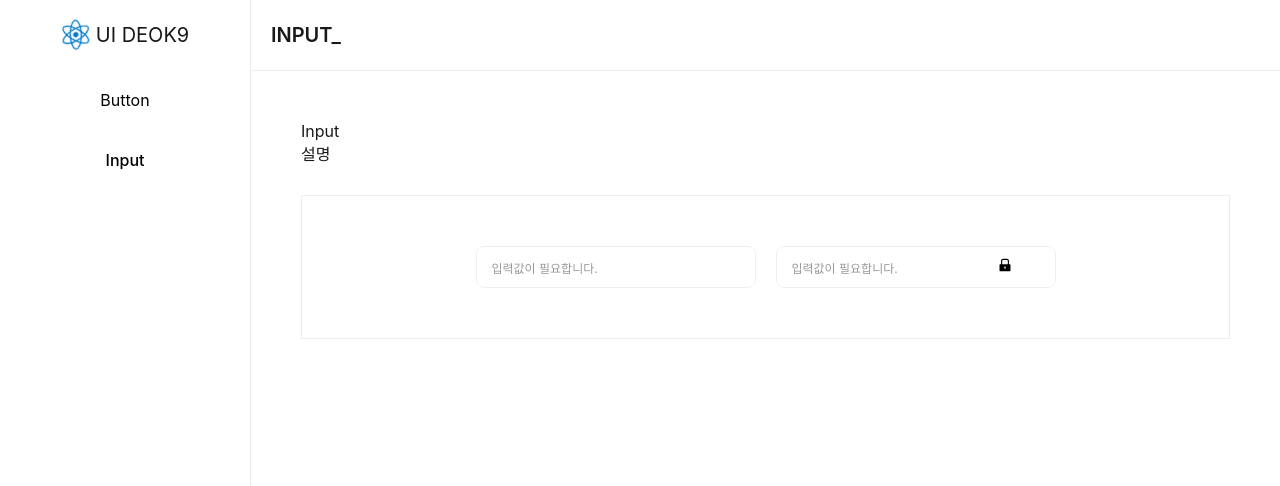
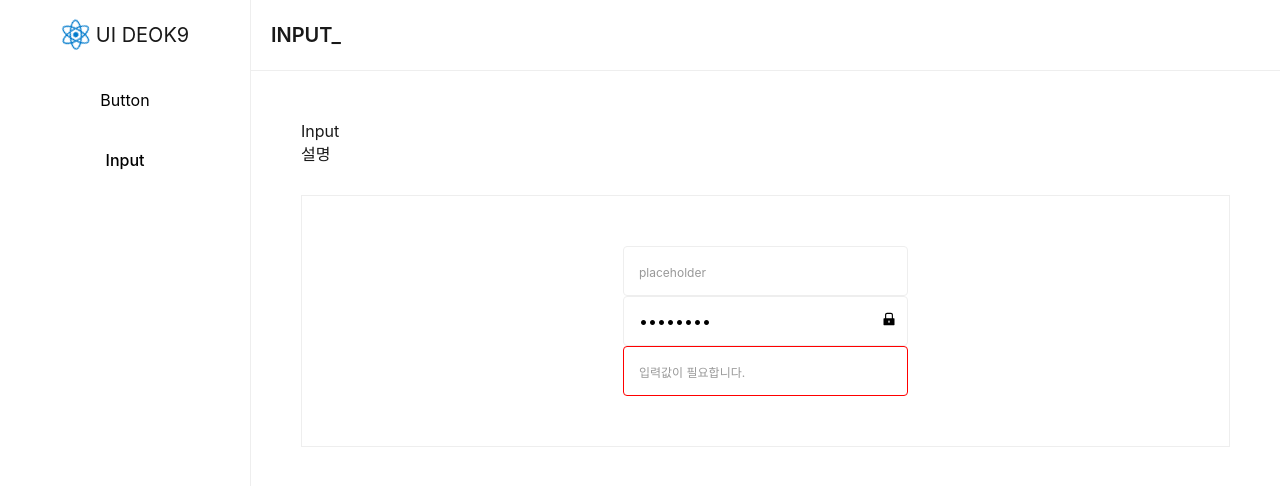
Before and after one commit to KangDeokHyoung/uiDeok, a React (Create React App) app: page /components/input in a window 1280 px wide. Shown: the top 486 px of the page. Built offline with nearby package versions, Linux system fonts and the light colour scheme.

Commit message:
input focus 추가 및 dialog 작업 진행중

```diff
--- a/src/common/scss/components/ui_input.scss
+++ b/src/common/scss/components/ui_input.scss
@@ -1,12 +1,27 @@
 @import "common/scss/utils.scss";
 
 #ui_input {
-  border: 1px solid #eeeeee;
   border-radius: 8px;
-  overflow: hidden;
+  @include flex(center, space-between);
+  height: 50px;
   position: relative;
+
+  &.error {
+    & > input {
+      border-color: $error-color;
+    }
+  }
+
   & > input {
-    padding: 10px 15px;
+    height: 100%;
+    border: 1px solid #eeeeee;
+    padding: 0 20px 0 15px;
+    box-sizing: border-box;
+    border-radius: 4px;
+    &:focus {
+      border-color: $focus-color;
+    }
+
     &::placeholder {
       font-size: 12px;
       color: $placehold-color;
@@ -15,16 +30,15 @@
   .input-lock-icon {
     cursor: pointer;
     background-color: transparent;
-    padding: 10px;
     position: absolute;
     top: 50%;
-    right: 5%;
-    transform: translate(-50%, -50%);
+    right: 4%;
+    transform: translateY(-50%);
   }
   .input-search {
     position: absolute;
     top: 50%;
-    right: 5%;
-    transform: translate(-50%, -50%);
+    right: 4%;
+    transform: translateY(-50%);
   }
 }
--- a/src/common/scss/utils.scss
+++ b/src/common/scss/utils.scss
@@ -15,3 +15,5 @@ $primary-color: #007acc;
 $disabledB-color: #dddddd;
 $disabledT-color: #a5a5a5;
 $placehold-color: #999999;
+$focus-color: #007acc;
+$error-color: red;
--- a/src/components/dialog/Dialog.tsx
+++ b/src/components/dialog/Dialog.tsx
@@ -18,14 +18,25 @@ export function Dialog(props: T_Dialog.Props) {
   return <></>;
 }
 
-const Head: React.FC<{ title: string }> = (props) => {
-  const { title } = props;
-  return (
-    <div className="di-head">
-      <h4>{title}</h4>
-      <span>x</span>
-    </div>
-  );
-};
+// const Head: React.FC<{ title: string }> = (props) => {
+//   const { title } = props;
+//   return (
+//     <div className="di-head">
+//       <h4>{title}</h4>
+//       <span>x</span>
+//     </div>
+//   );
+// };
 
-Dialog.Head = Head;
+// const Body: React.FC<{ title: string }> = (props) => {
+//   const { title } = props;
+//   return (
+//     <div className="di-head">
+//       <h4>{title}</h4>
+//       <span>x</span>
+//     </div>
+//   );
+// };
+
+// Dialog.Head = Head;
+// Dialog.Body = Body;
--- a/src/components/index.ts
+++ b/src/components/index.ts
@@ -1,3 +1,4 @@
 export { Button } from "./button/Button";
 export { Input } from "./input/Input";
 export { Loading } from "./loading/Loading";
+export { Dialog } from "./dialog/Dialog";
--- a/src/components/input/Input.tsx
+++ b/src/components/input/Input.tsx
@@ -1,16 +1,21 @@
-import React, { useState } from "react";
+import React, { useState, useRef, useEffect } from "react";
 import { RiLockPasswordFill } from "react-icons/ri";
 import { BiSearch } from "react-icons/bi";
 import { T_Input } from "type";
 import InputLock from "./InputLock";
+import classNames from "classnames";
 
 export const Input: React.FC<T_Input.Props> = (props) => {
-  const { placeholder = "입력값이 필요합니다.", inputRef, st, type, ...rest } = props;
+  const { placeholder = "입력값이 필요합니다.", inputRef, st, type, error, ...rest } = props;
+  const [focus, setFocus] = useState(false);
   const [_type, setType] = useState(type);
 
+  const refs = useRef<HTMLInputElement>(null);
+
   return (
-    <div id="ui_input" style={st}>
-      <input {...rest} ref={inputRef} placeholder={placeholder} type={_type} />
+    <div id="ui_input" style={st} className={classNames({ focus, error })}>
+      {/* {<Label} */}
+      <input {...rest} ref={refs || inputRef} placeholder={placeholder} type={_type} />
       {type === "password" && <InputLock setType={setType} type={_type} />}
     </div>
   );
--- a/src/pages/input/InputPage.tsx
+++ b/src/pages/input/InputPage.tsx
@@ -8,8 +8,11 @@ export const InputPage = () => {
       <h4>Input</h4>
       <p>설명</p>
       <ContentBox>
-        <Input />
-        <Input type="password" />
+        <div>
+          <Input label="placeholder" placeholder="placeholder" />
+          <Input type="password" placeholder="password" value="12341234" />
+          <Input error />
+        </div>
       </ContentBox>
     </div>
   );
--- a/src/type/Input.d.ts
+++ b/src/type/Input.d.ts
@@ -6,6 +6,7 @@ export declare namespace T_Input {
     inputRef?: React.ForwardedRef<HTMLInputElement>;
     LockOpend?: JSX.Element;
     LockClosed?: JSX.Element;
+    error?: boolean;
   } & InputProps;
   type InputProps = React.DetailedHTMLProps<React.InputHTMLAttributes<HTMLInputElement>, HTMLInputElement>;
 }
--- a/src/type/dialog.d.ts
+++ b/src/type/dialog.d.ts
@@ -1,6 +1,6 @@
 export declare namespace T_Dialog {
   type Props = {
-    children?: JSX.Element;
+    children?: JSX.Element | string;
     open?: boolean;
     onChange?: () => void;
     disabled?: boolean;
```
Also changed, not shown: src/components/label/Label.tsx (added, +7 -0 lines), src/pages/dialog/DialogPage.tsx (+7 -1 lines).
